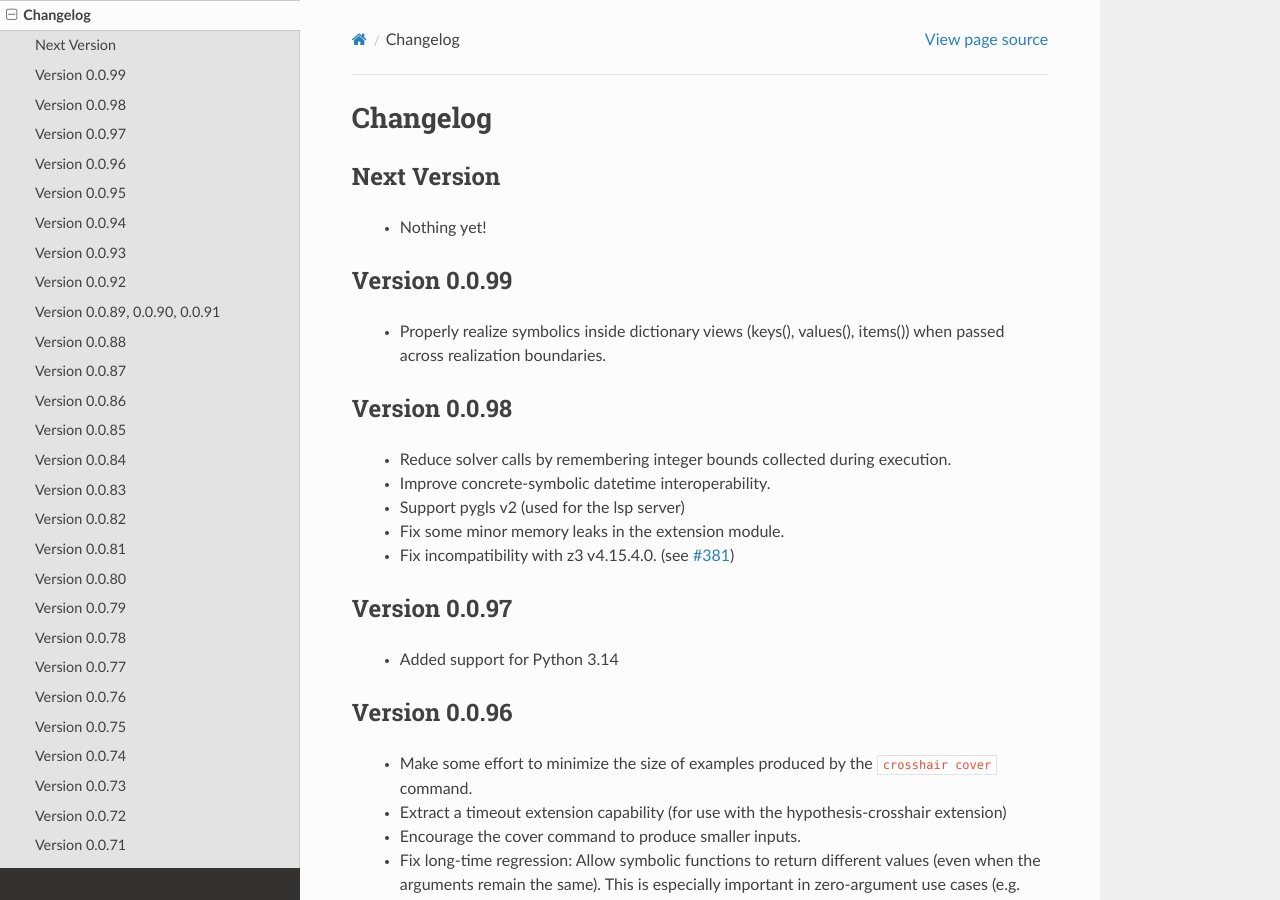
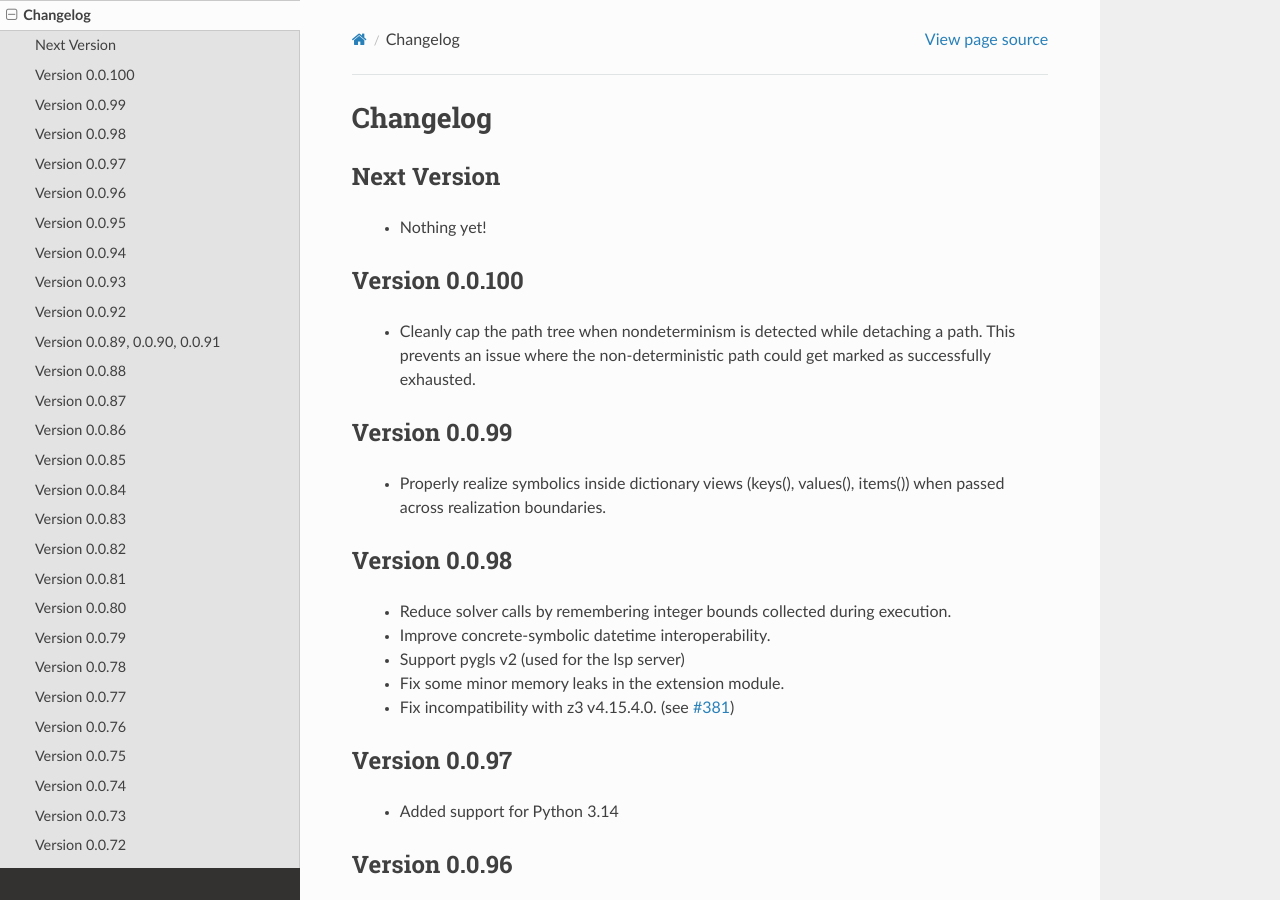
Before and after one commit to pschanely/CrossHair, a Sphinx documentation site: the page built from doc/source/changelog.rst, in a window 1280 px wide and 900 px high. Built offline with Sphinx 7.4.7 and the Read the Docs theme 3.1.0, drawn with Linux system fonts in a browser that asks for light colours; the version number is read from the project's files by our own code.

Commit message:
Update changelog

```diff
--- a/doc/source/changelog.rst
+++ b/doc/source/changelog.rst
@@ -7,6 +7,14 @@ Next Version
 ------------
 
   * Nothing yet!
+
+
+Version 0.0.100
+---------------
+
+  * Cleanly cap the path tree when nondeterminism is detected while detaching a
+    path. This prevents an issue where the non-deterministic path could get
+    marked as successfully exhausted.
 
 
 Version 0.0.99
```
